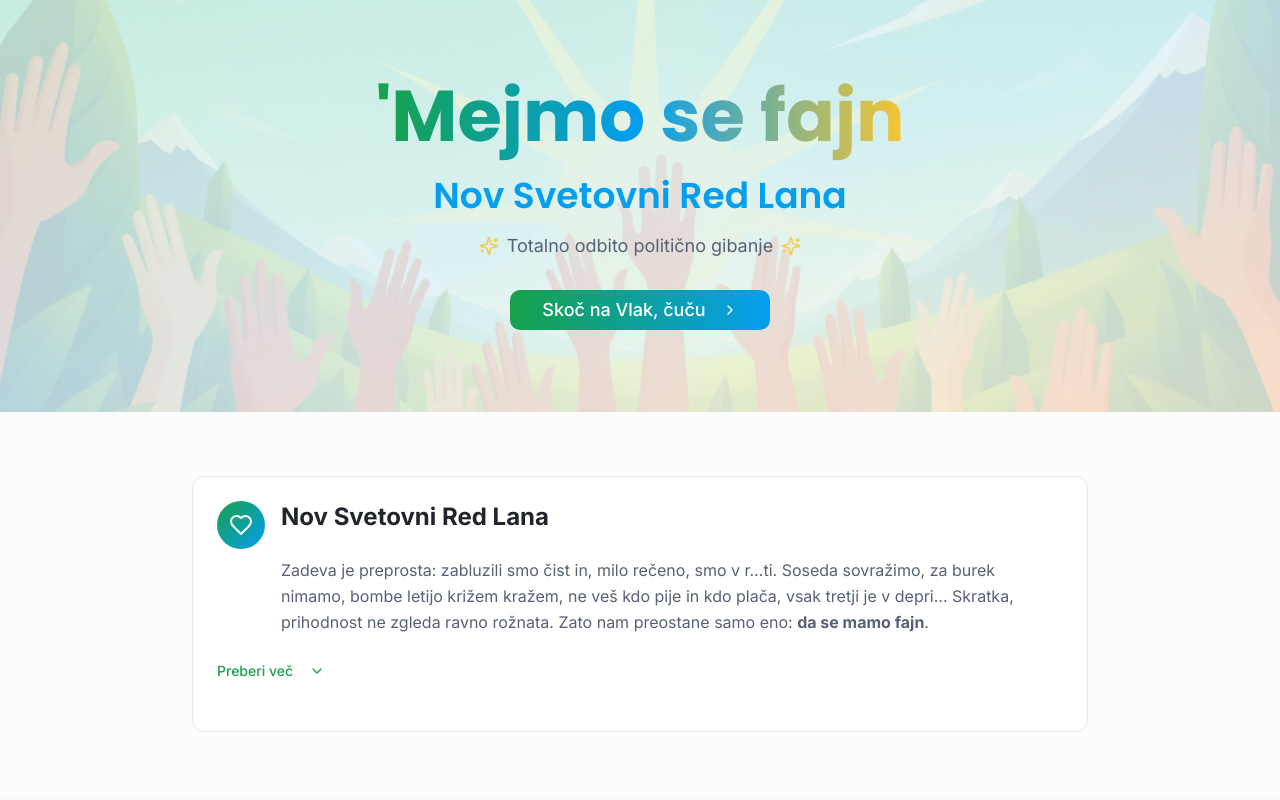
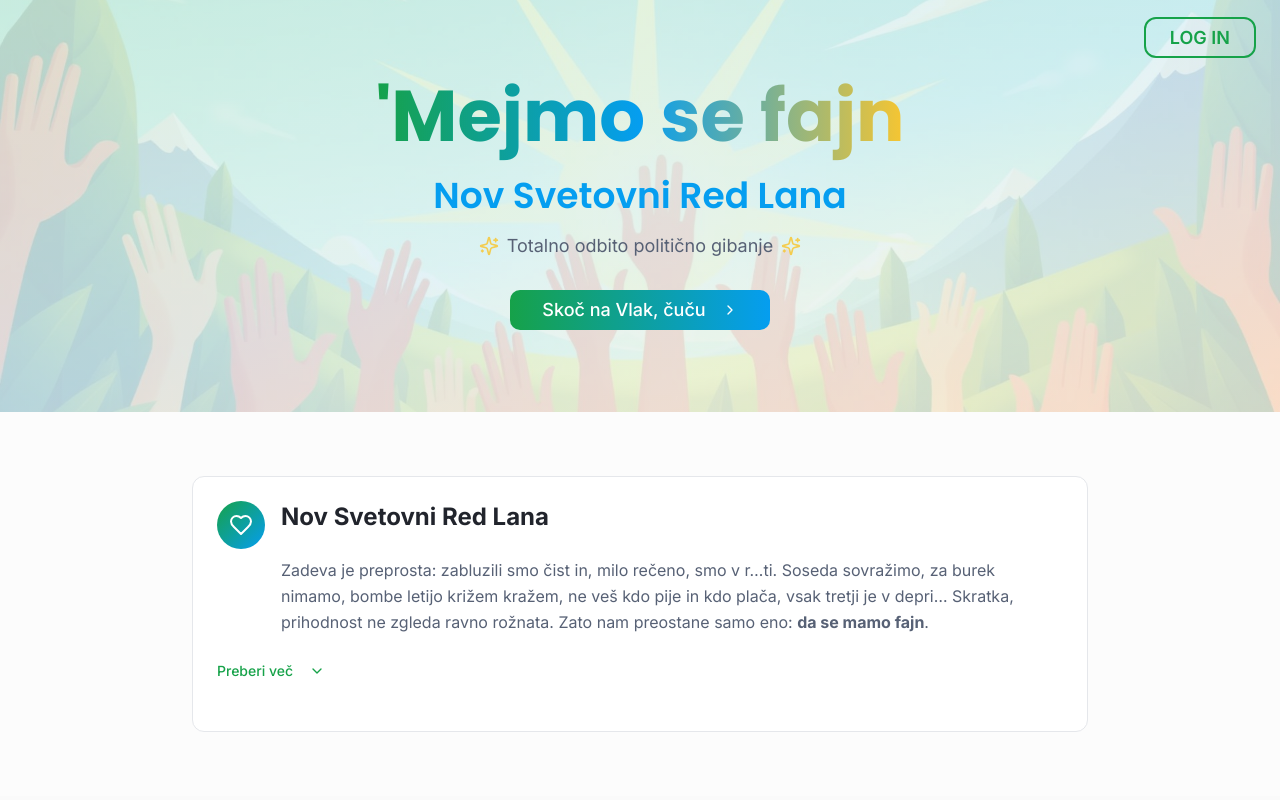
Before and after one commit to BrillyantJosh/nov-svetovni-red-lana, a React (Vite) app: page / in a window 1280 px wide. Shown: the top 800 px of the page. Built offline with nearby package versions, Linux system fonts and the light colour scheme; the HTML template or start-up script is replaced by a standard one.

Commit message:
Add login link to header

```diff
--- a/src/pages/Index.tsx
+++ b/src/pages/Index.tsx
@@ -18,6 +18,18 @@ import hundred_milion from "@/assets/100milion.png";
 import einsteinImage from "@/assets/einstein-new.jpg";
 const Index = () => {
   return <div className="min-h-screen bg-background">
+      {/* Navigation */}
+      <nav className="fixed top-0 right-0 z-50 p-6">
+        <a
+          href="https://app.mejmosefajn.org"
+          target="_blank"
+          rel="noopener noreferrer"
+          className="text-lg font-semibold text-primary hover:text-primary/80 transition-colors px-6 py-2 border-2 border-primary rounded-lg hover:bg-primary/10"
+        >
+          LOG IN
+        </a>
+      </nav>
+
       {/* Hero Section */}
       <section className="relative py-20 px-4 overflow-hidden">
         <div className="absolute inset-0 bg-cover bg-center bg-no-repeat opacity-20" style={{
```
